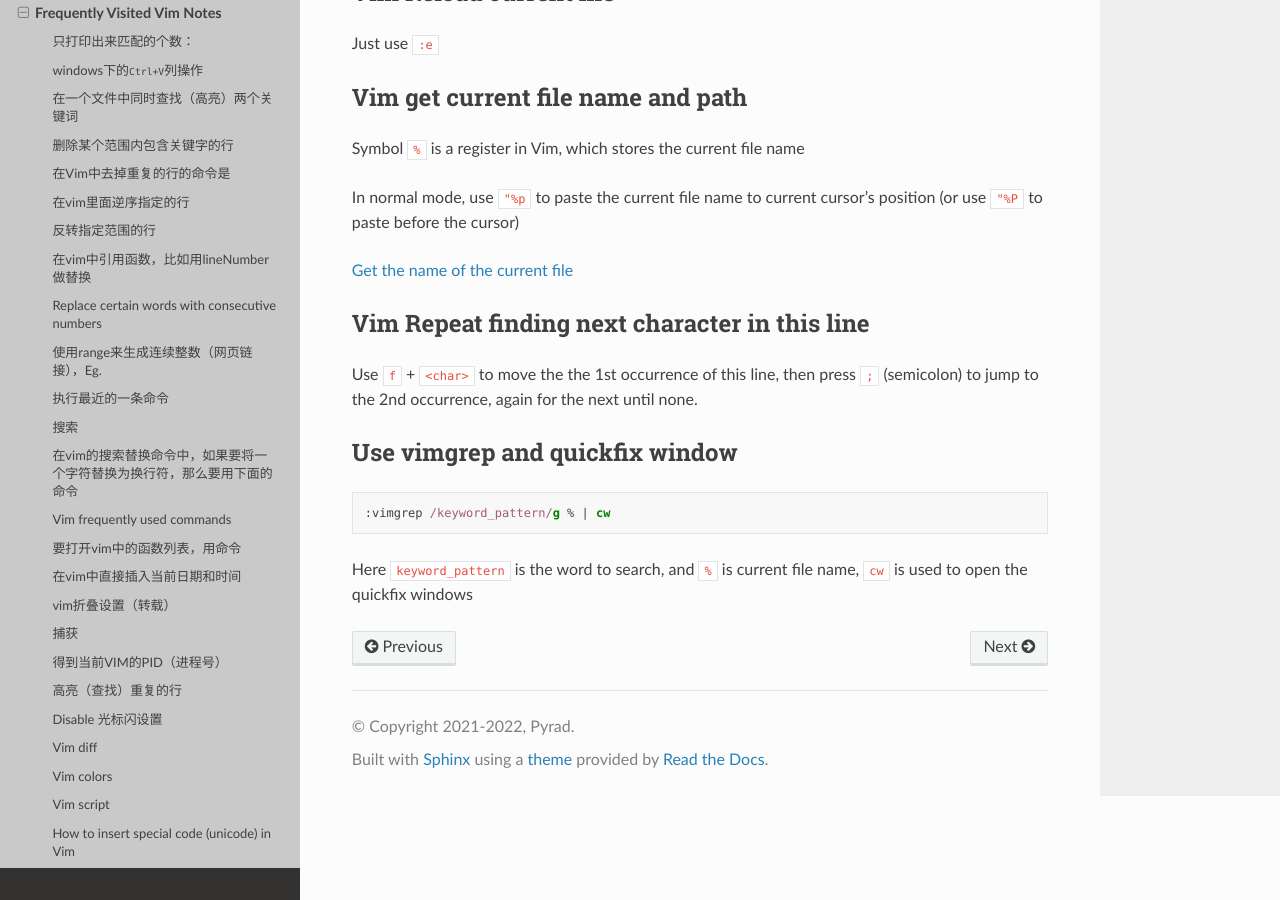
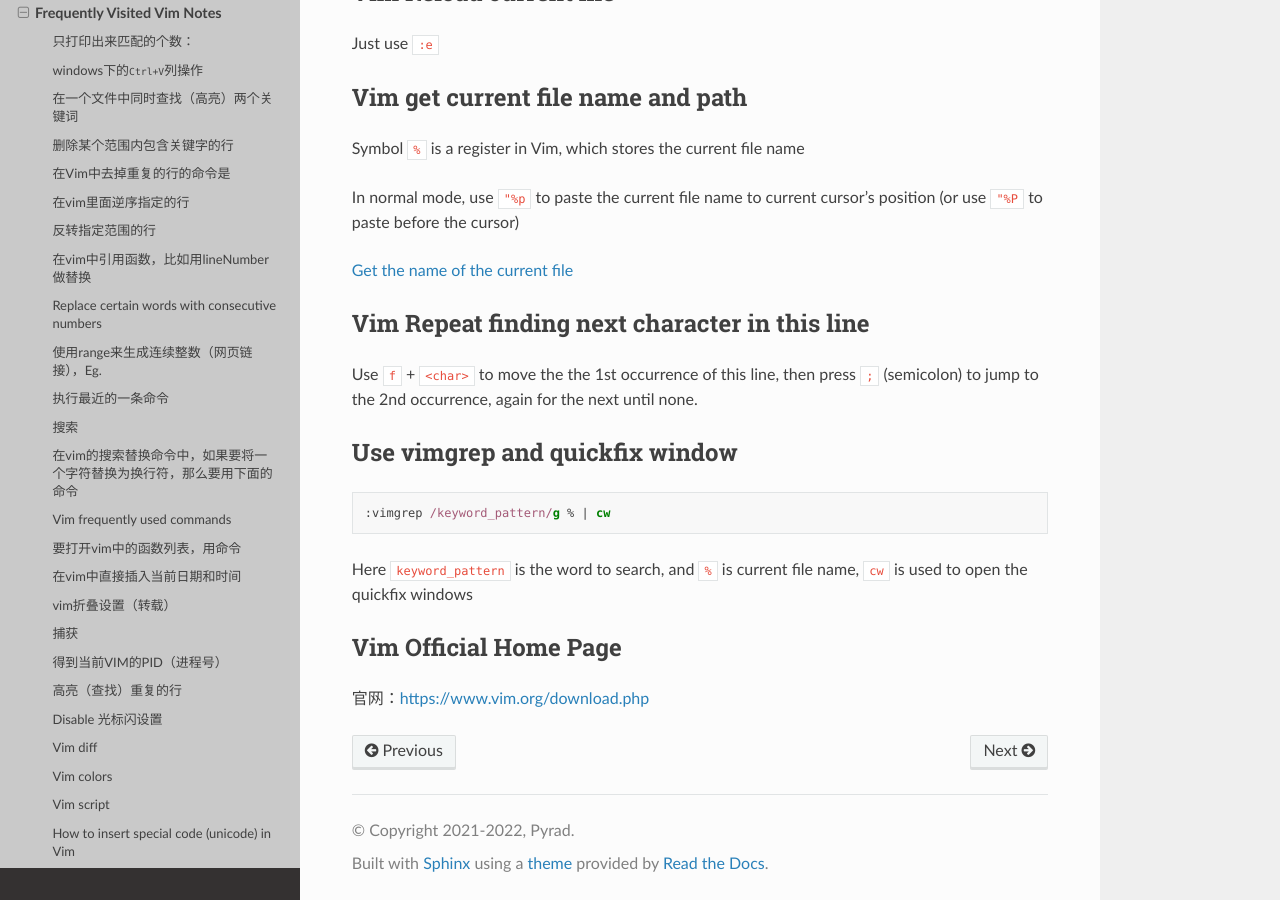
Before and after one commit to Pyrad/pyradnotes, a Sphinx documentation site: the page built from source/Vim/vim.md, in a window 1280 px wide and 900 px high, scrolled down 9063 px. Built offline with Sphinx 7.4.7 and the Read the Docs theme 2.0.0, drawn with Linux system fonts in a browser that asks for light colours.

Commit message:
Vim Vim Official Home Page

````diff
--- a/source/Vim/vim.md
+++ b/source/Vim/vim.md
@@ -427,3 +427,7 @@ Use `f` + `<char>` to move the the 1st occurrence of this line, then press `;` (
 ```
 
 Here `keyword_pattern` is the word to search, and `%` is current file name, `cw` is used to open the quickfix windows
+
+## Vim Official Home Page
+
+官网：[https://www.vim.org/download.php](https://www.vim.org/download.php)
````
